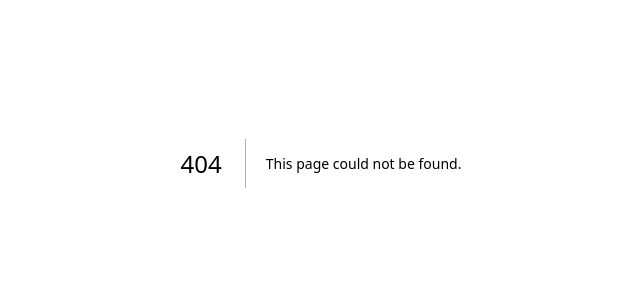
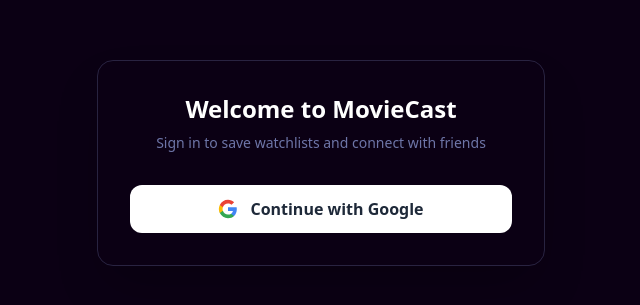
Before and after one commit to d1skoPrime/MovieCast, a Next.js app: page /auth in a window 1280 px wide. Before the commit this address had no page. Shown: the part 237-542 px from the top of the page, without its empty margins (319-959 px from the left). Built offline with nearby package versions, Linux system fonts and the light colour scheme; no server answers.

Commit message:
new: implemented auth supabase

```diff
--- a/package.json
+++ b/package.json
@@ -9,8 +9,11 @@
     "lint": "eslint"
   },
   "dependencies": {
+    "@supabase/ssr": "^0.10.3",
+    "@supabase/supabase-js": "^2.106.1",
     "date-fns": "^4.3.0",
     "framer-motion": "^12.40.0",
+    "install": "^0.13.0",
     "next": "16.2.6",
     "react": "19.2.4",
     "react-dom": "19.2.4",
--- /dev/null
+++ b/src/app/auth/callback/route.ts
@@ -0,0 +1,14 @@
+import { createClient } from '@/lib/supabase/server'
+import { NextRequest, NextResponse } from 'next/server'
+
+export async function GET(request: NextRequest) {
+	const { searchParams, origin } = new URL(request.url)
+	const code = searchParams.get('code')
+
+	if (code) {
+		const supabase = await createClient()
+		await supabase.auth.exchangeCodeForSession(code)
+	}
+
+	return NextResponse.redirect(`${origin}/`)
+}
--- /dev/null
+++ b/src/app/auth/page.tsx
@@ -0,0 +1,56 @@
+'use client'
+
+import { createClient } from '@/lib/supabase/client'
+
+export default function AuthPage() {
+	const handleGoogleSignIn = async () => {
+		const supabase = createClient()
+		await supabase.auth.signInWithOAuth({
+			provider: 'google',
+			options: {
+				redirectTo: `${window.location.origin}/auth/callback`
+			}
+		})
+	}
+
+	return (
+		<div className="min-h-screen bg-background flex items-center justify-center">
+			<div className="bg-card-bg border border-cblue/30 rounded-2xl p-8 w-full max-w-md shadow-2xl">
+				<h1 className="text-2xl font-bold text-white mb-2 text-center">
+					Welcome to MovieCast
+				</h1>
+				<p className="text-cblue text-sm text-center mb-8">
+					Sign in to save watchlists and connect with friends
+				</p>
+
+				<button
+					onClick={handleGoogleSignIn}
+					className="w-full flex items-center justify-center gap-3 py-3 px-4 bg-white text-gray-800 font-semibold rounded-xl hover:bg-gray-100 transition-colors duration-200"
+				>
+					<svg
+						className="w-5 h-5"
+						viewBox="0 0 24 24"
+					>
+						<path
+							fill="#4285F4"
+							d="M22.56 12.25c0-.78-.07-1.53-.2-2.25H12v4.26h5.92c-.26 1.37-1.04 2.53-2.21 3.31v2.77h3.57c2.08-1.92 3.28-4.74 3.28-8.09z"
+						/>
+						<path
+							fill="#34A853"
+							d="M12 23c2.97 0 5.46-.98 7.28-2.66l-3.57-2.77c-.98.66-2.23 1.06-3.71 1.06-2.86 0-5.29-1.93-6.16-4.53H2.18v2.84C3.99 20.53 7.7 23 12 23z"
+						/>
+						<path
+							fill="#FBBC05"
+							d="M5.84 14.09c-.22-.66-.35-1.36-.35-2.09s.13-1.43.35-2.09V7.07H2.18C1.43 8.55 1 10.22 1 12s.43 3.45 1.18 4.93l2.85-2.22.81-.62z"
+						/>
+						<path
+							fill="#EA4335"
+							d="M12 5.38c1.62 0 3.06.56 4.21 1.64l3.15-3.15C17.45 2.09 14.97 1 12 1 7.7 1 3.99 3.47 2.18 7.07l3.66 2.84c.87-2.6 3.3-4.53 6.16-4.53z"
+						/>
+					</svg>
+					Continue with Google
+				</button>
+			</div>
+		</div>
+	)
+}
--- /dev/null
+++ b/src/app/oauth/consent/page.tsx
@@ -0,0 +1,3 @@
+export default function Page() {
+	return <div></div>
+}
--- /dev/null
+++ b/src/lib/supabase/client.ts
@@ -0,0 +1,7 @@
+import { createBrowserClient } from '@supabase/ssr'
+
+const supabaseUrl = process.env.NEXT_PUBLIC_SUPABASE_URL
+const supabaseKey = process.env.NEXT_PUBLIC_SUPABASE_PUBLISHABLE_KEY
+
+export const createClient = () =>
+	createBrowserClient(supabaseUrl!, supabaseKey!)
--- /dev/null
+++ b/src/lib/supabase/server.ts
@@ -0,0 +1,24 @@
+import { createServerClient } from '@supabase/ssr'
+import { cookies } from 'next/headers'
+
+export async function createClient() {
+	const cookieStore = await cookies()
+	return createServerClient(
+		process.env.NEXT_PUBLIC_SUPABASE_URL!,
+		process.env.NEXT_PUBLIC_SUPABASE_PUBLISHABLE_KEY!,
+		{
+			cookies: {
+				getAll() {
+					return cookieStore.getAll()
+				},
+				setAll(cookiesToSet) {
+					try {
+						cookiesToSet.forEach(({ name, value, options }) =>
+							cookieStore.set(name, value, options)
+						)
+					} catch {}
+				}
+			}
+		}
+	)
+}
```
Also changed, not shown: 1 other file (tests, documents, lock files or other folders).
